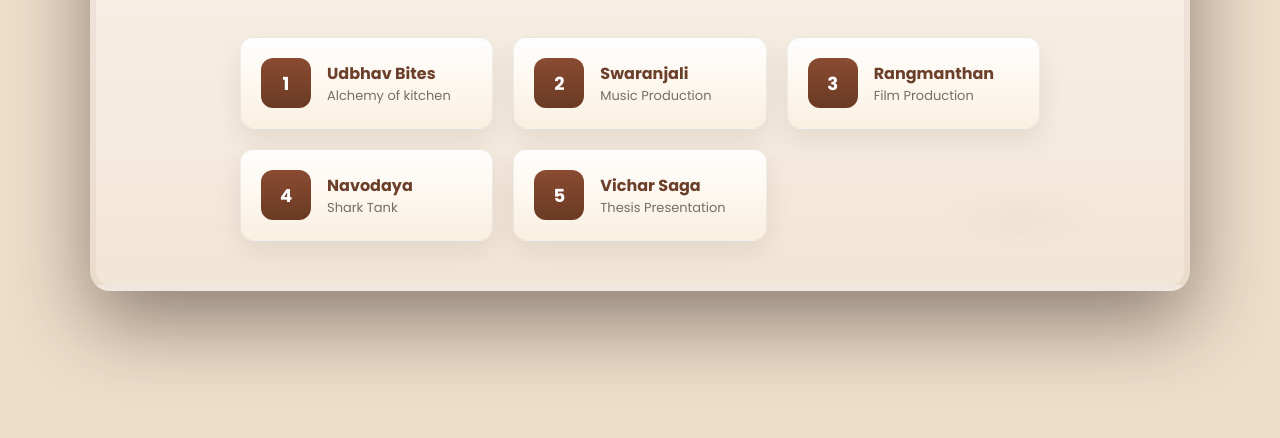
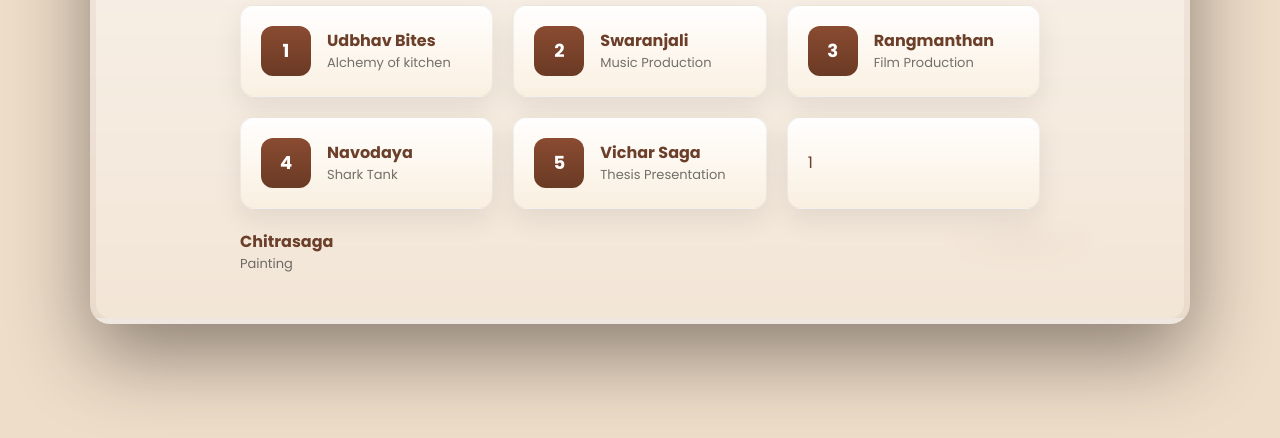
Before and after one commit to yash23230-glitch/udbhav, a plain HTML site: page submission.html in a window 1280 px wide. Shown: the part 336-774 px from the top of the page. Drawn offline with nearby package versions, Linux system fonts and the light colour scheme.

Commit message:
Update submission.html

```diff
--- a/submission.html
+++ b/submission.html
@@ -194,6 +194,14 @@
             <div class="btn-sub">Thesis Presentation</div>
           </div>
         </div>
+        <div class="btn-card"
+             data-url="https://docs.google.com/forms/d/e/1FAIpQLSfo929ybaMru4aNbl5LNHtMun6wKd_77S5fcWnY44Z9VpAwKA/viewform?usp=publish-editor"
+          <div class="btn-icon">1</div>
+          <div class="btn-text">
+            <div class="btn-title">Chitrasaga</div>
+            <div class="btn-sub">Painting</div>
+          </div>
+        </div>
 
       </div>
     </div>
```
